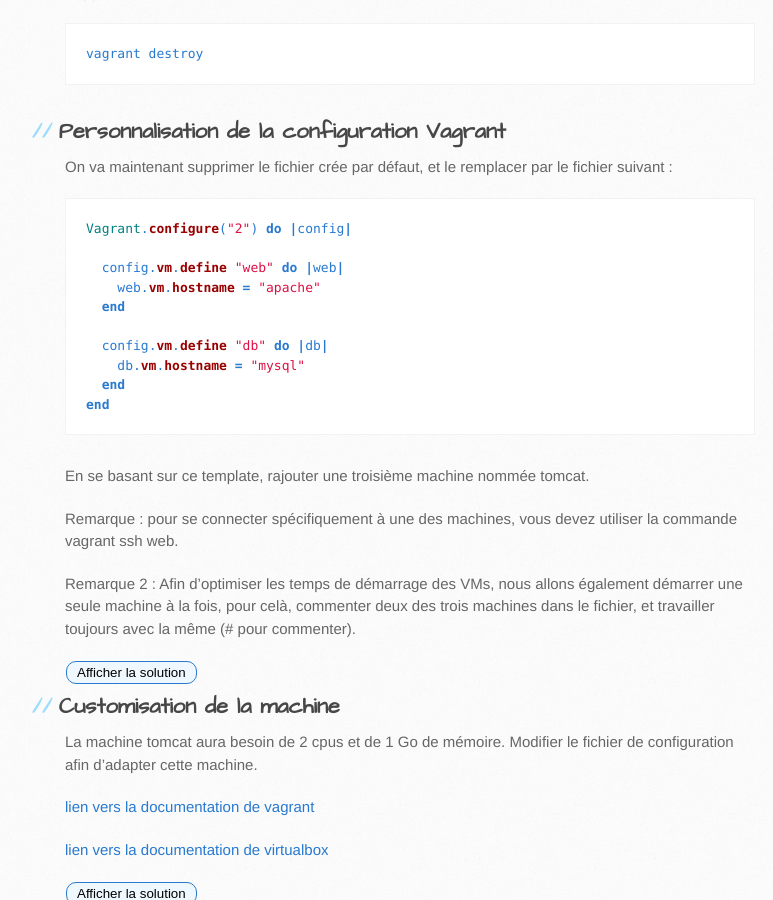
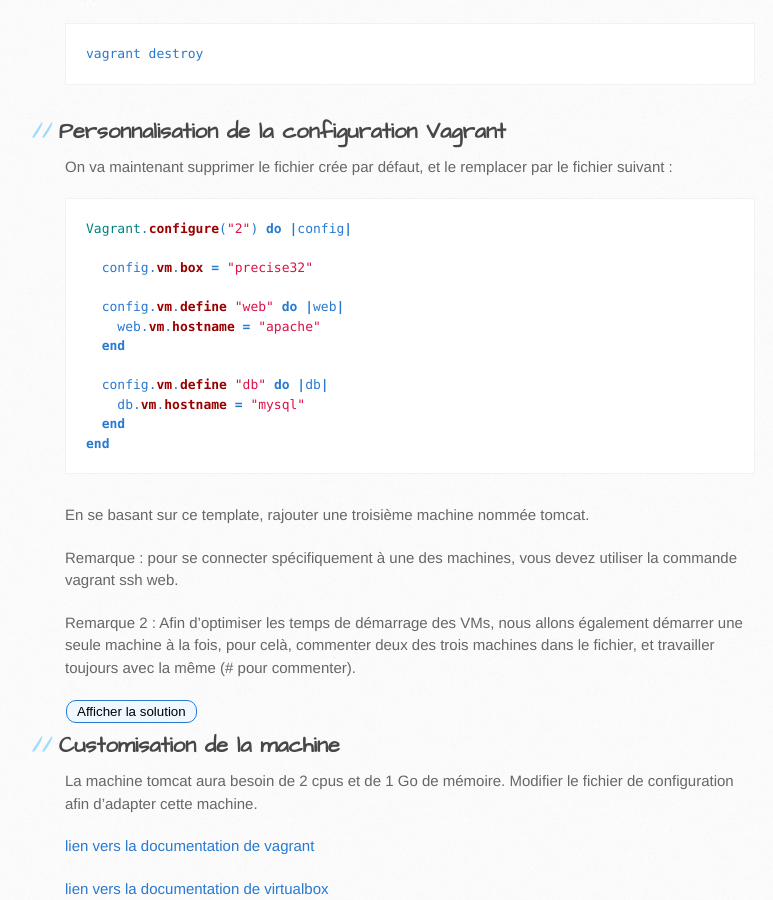
Before and after one commit to Jean-Eudes/blog, a Jekyll site: the page built from _posts/2013-12-04-introduction_to_vagrant.md, in a window 1280 px wide and 900 px high, scrolled down 1569 px. Shown: the whole window, without its empty margins (105-878 px from the left). Built offline with Jekyll 4.4.1, drawn with Linux system fonts in a browser that asks for light colours; nearby versions of some CDN libraries; some of the changed text lies outside the part shown.

Commit message:
fix version of ubuntu

```diff
--- a/_posts/2013-12-04-introduction_to_vagrant.md
+++ b/_posts/2013-12-04-introduction_to_vagrant.md
@@ -64,6 +64,8 @@
 On va maintenant supprimer le fichier crée par défaut, et le remplacer par le fichier suivant :
 {% highlight ruby %}
 Vagrant.configure("2") do |config|
+
+  config.vm.box = "precise32"
 
   config.vm.define "web" do |web|
     web.vm.hostname = "apache"
@@ -327,7 +329,7 @@
   boxes.each do |opts|
 
     config.vm.define opts[:name] do |cfg|
-      cfg.vm.box = "precise64"
+      cfg.vm.box = "precise32"
       cfg.vm.hostname = opts[:hostName]
       cfg.vm.network :private_network, ip: opts[:ip]
     end
```
